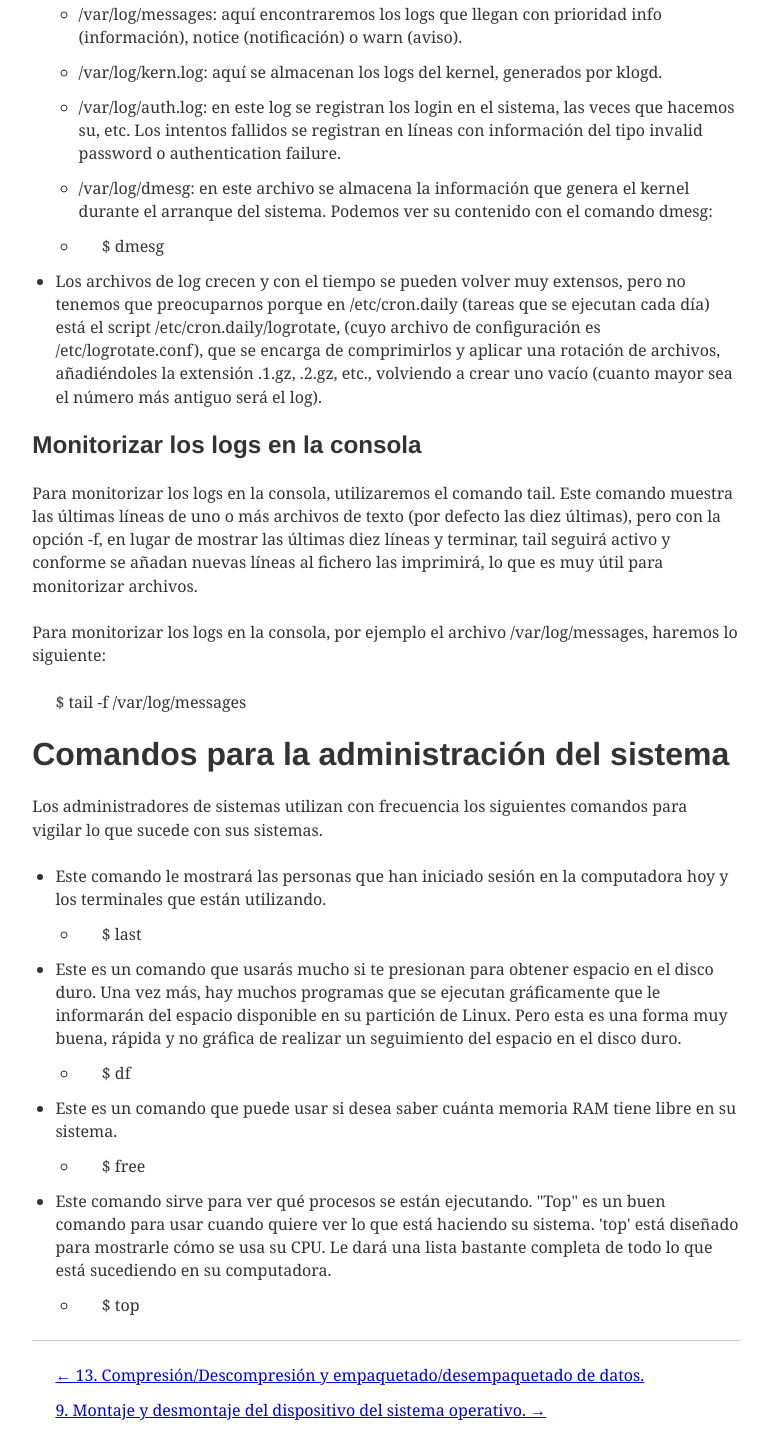
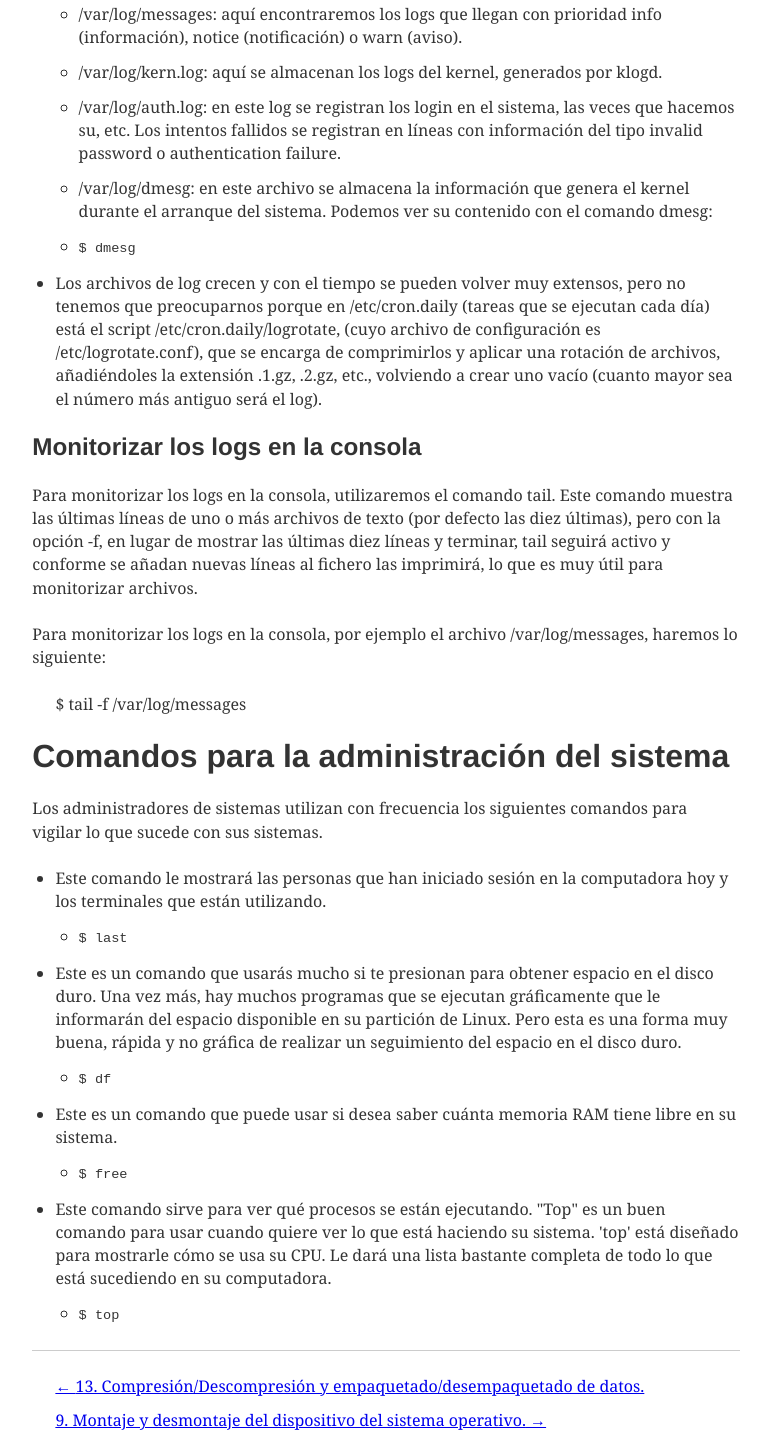
Before and after one commit to ANekoIsFineToo/linux-blog, a Gatsby site: page /pregunta11/ in a window 1280 px wide. Shown: the part 860-2307 px from the top of the page, without its empty margins (254-1025 px from the left). Built offline with nearby package versions, Linux system fonts and the light colour scheme; Gatsby itself is replaced by a stand-in of ours; some packages are replaced by stand-ins of ours.

Commit message:
Cambios en la pregunta 11

```diff
--- a/content/blog/pregunta11/index.md
+++ b/content/blog/pregunta11/index.md
@@ -19,7 +19,7 @@ Hay varios niveles de prioridad de los mensajes (de menos a más prioritario: de
     - /var/log/kern.log: aquí se almacenan los logs del kernel, generados por klogd.
     - /var/log/auth.log: en este log se registran los login en el sistema, las veces que hacemos su, etc. Los intentos fallidos se registran en líneas con información del tipo invalid password o authentication failure.
     - /var/log/dmesg: en este archivo se almacena la información que genera el kernel durante el arranque del sistema. Podemos ver su contenido con el comando dmesg:
-    - > $ dmesg
+    - `$ dmesg`
 - Los archivos de log crecen y con el tiempo se pueden volver muy extensos, pero no tenemos que preocuparnos porque en /etc/cron.daily (tareas que se ejecutan cada día) está el script /etc/cron.daily/logrotate, (cuyo archivo de configuración es /etc/logrotate.conf), que se encarga de comprimirlos y aplicar una rotación de archivos, añadiéndoles la extensión .1.gz, .2.gz, etc., volviendo a crear uno vacío (cuanto mayor sea el número más antiguo será el log).
 
 ## Monitorizar los logs en la consola
@@ -35,13 +35,13 @@ Para monitorizar los logs en la consola, por ejemplo el archivo /var/log/message
 Los administradores de sistemas utilizan con frecuencia los siguientes comandos para vigilar lo que sucede con sus sistemas.
 
 - Este comando le mostrará las personas que han iniciado sesión en la computadora hoy y los terminales que están utilizando.
-    - > $ last
+    - `$ last`
 
 - Este es un comando que usarás mucho si te presionan para obtener espacio en el disco duro. Una vez más, hay muchos programas que se ejecutan gráficamente que le informarán del espacio disponible en su partición de Linux. Pero esta es una forma muy buena, rápida y no gráfica de realizar un seguimiento del espacio en el disco duro.
-    - > $ df
+    - `$ df`
 
 -  Este es un comando que puede usar si desea saber cuánta memoria RAM tiene libre en su sistema.
-    - > $ free
+    - `$ free`
 
 - Este comando sirve para ver qué procesos se están ejecutando. "Top" es un buen comando para usar cuando quiere ver lo que está haciendo su sistema. 'top' está diseñado para mostrarle cómo se usa su CPU. Le dará una lista bastante completa de todo lo que está sucediendo en su computadora.
-    - > $ top
+    - `$ top`
```
